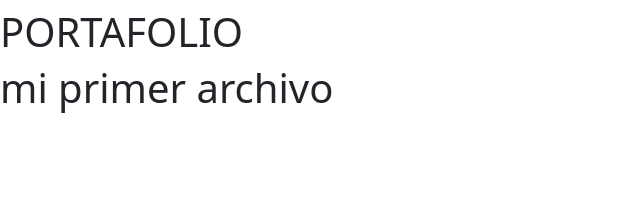
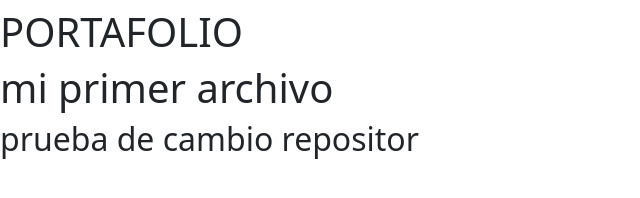
Before and after one commit to jes888/TFJESICATOME, a plain HTML site: page index.html in a window 1280 px wide. Shown: the whole page, without its empty margins (0-640 px from the left). Drawn offline with nearby package versions, Linux system fonts and the light colour scheme.

Commit message:
mi segundo commit local

```diff
--- a/index.html
+++ b/index.html
@@ -13,7 +13,7 @@
     <h1></h1>
     <h1> PORTAFOLIO</h1>
     <h1> mi primer archivo <h1>
-
+    <h2>prueba de cambio repositor </h2>
 
     <script src="https://cdn.jsdelivr.net/npm/bootstrap@5.1.3/dist/js/bootstrap.bundle.min.js" integrity="sha384-ka7Sk0Gln4gmtz2MlQnikT1wXgYsOg+OMhuP+IlRH9sENBO0LRn5q+8nbTov4+1p" crossorigin="anonymous"></script>
 
```
